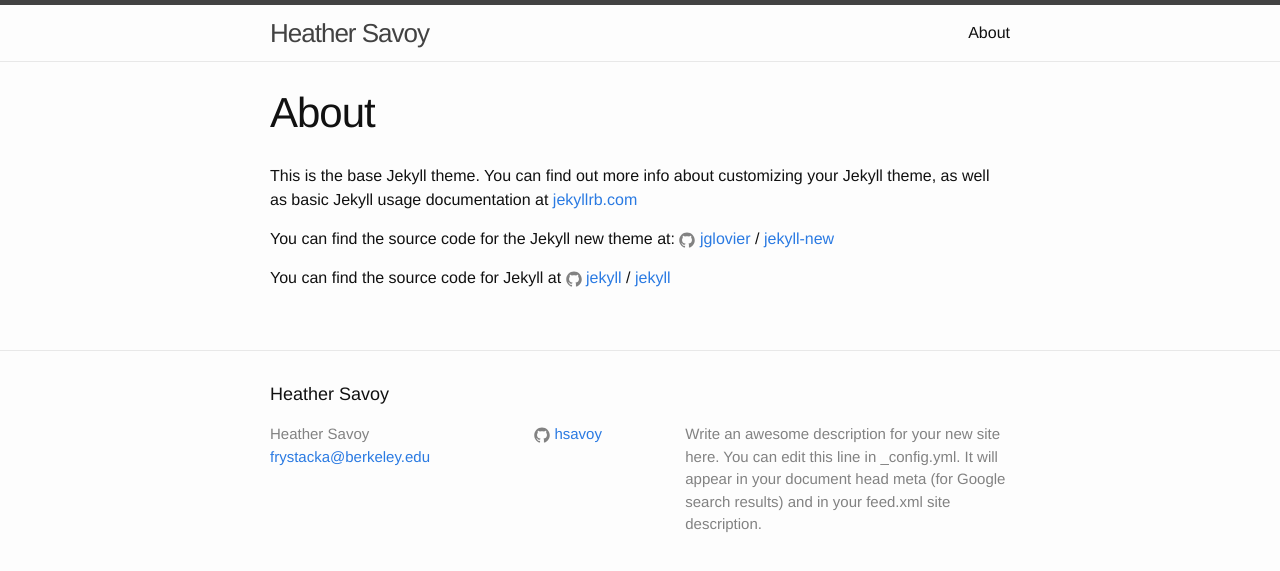
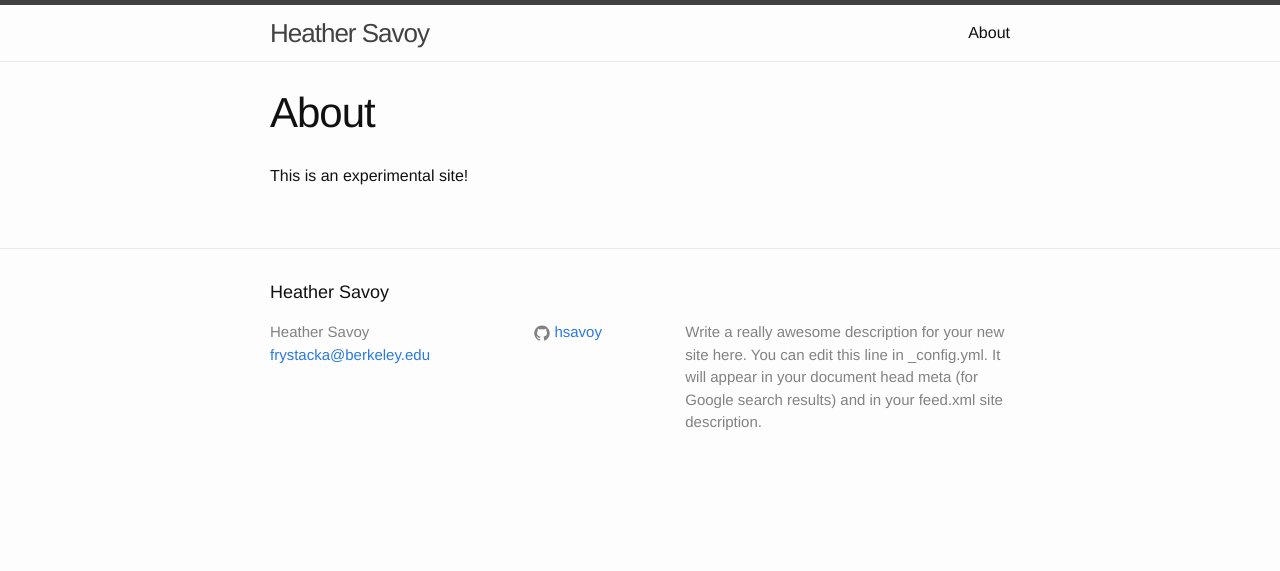
Before and after one commit to hsavoy/hsavoy.github.io, a Jekyll site: the page built from about.md, in a window 1280 px wide. Shown: the top 571 px of the page. Built offline with Jekyll 4.4.1, drawn with Linux system fonts in a browser that asks for light colours.

Commit message:
starting to edit user site

```diff
--- a/Gemfile
+++ b/Gemfile
@@ -1,2 +1,4 @@
 source 'https://rubygems.org'
 gem 'github-pages', group: :jekyll_plugins
+gem 'jekyll-paginate'
+# other gems
--- a/_config.yml
+++ b/_config.yml
@@ -9,13 +9,21 @@
 title: Heather Savoy
 email: frystacka@berkeley.edu
 description: > # this means to ignore newlines until "baseurl:"
-  Write an awesome description for your new site here. You can edit this
+  Write a really awesome description for your new site here. You can edit this
   line in _config.yml. It will appear in your document head meta (for
   Google search results) and in your feed.xml site description.
-baseurl: "" # the subpath of your site, e.g. /blog
+baseurl: "/" # the subpath of your site, e.g. /blog
 url: "http://hsavoy.github.io" # the base hostname & protocol for your site
 twitter_username:
 github_username:  hsavoy
 
 # Build settings
+highlighter: rouge
 markdown: kramdown
+kramdown:
+  input: GFM
+  hard_wrap: false
+gems:
+  - jekyll-paginate
+  - jekyll-coffeescript
+  # other gems
--- a/about.md
+++ b/about.md
@@ -4,12 +4,4 @@
 permalink: /about/
 ---
 
-This is the base Jekyll theme. You can find out more info about customizing your Jekyll theme, as well as basic Jekyll usage documentation at [jekyllrb.com](http://jekyllrb.com/)
-
-You can find the source code for the Jekyll new theme at:
-{% include icon-github.html username="jglovier" %} /
-[jekyll-new](https://github.com/jglovier/jekyll-new)
-
-You can find the source code for Jekyll at
-{% include icon-github.html username="jekyll" %} /
-[jekyll](https://github.com/jekyll/jekyll)
+This is an experimental site!
```
Also changed, not shown: Gemfile.lock.
